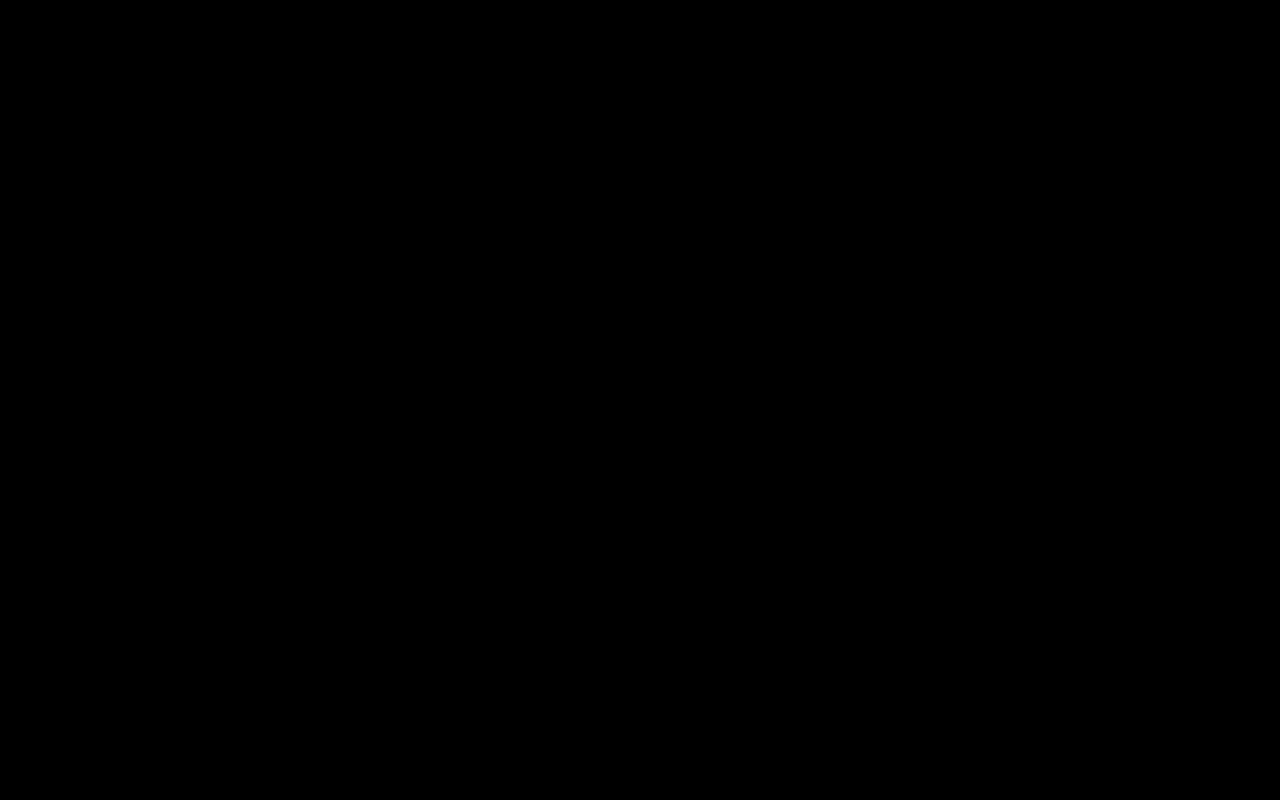
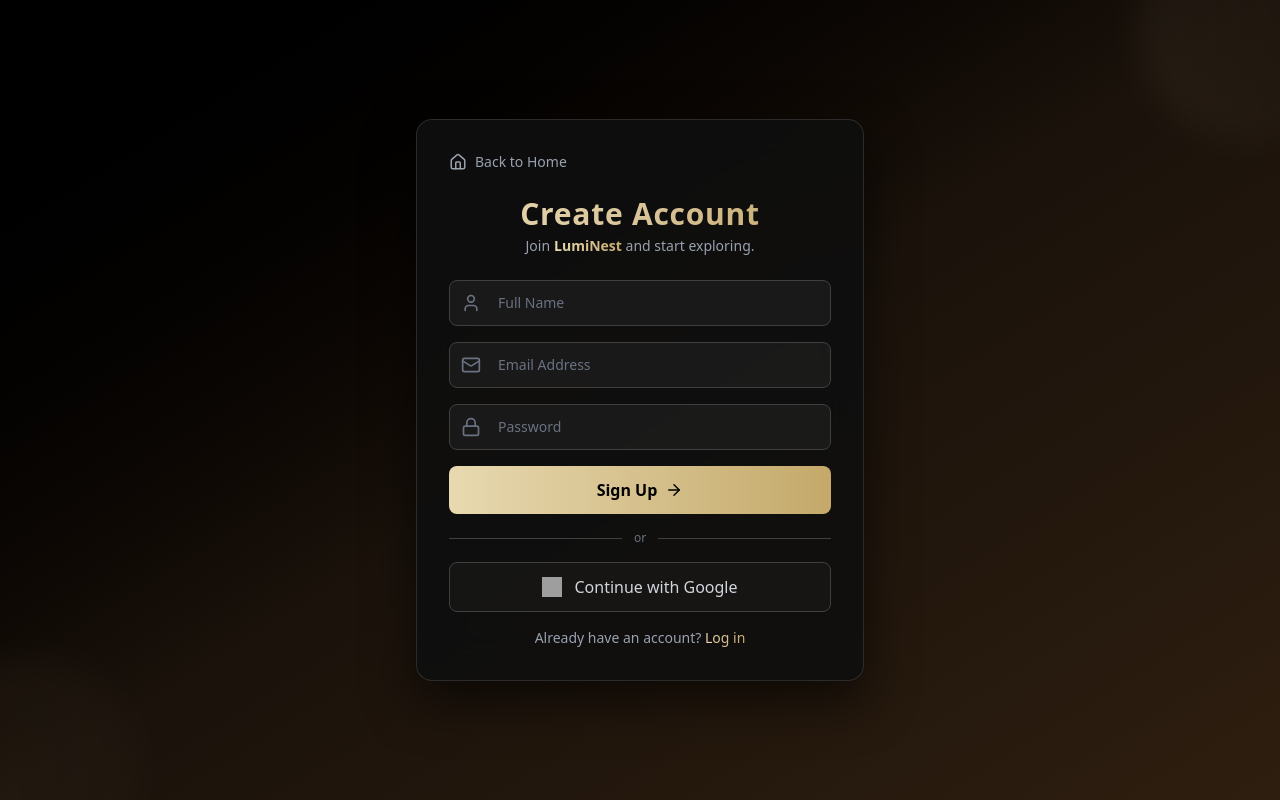
Before and after one commit to Shresth-14/LumiNest, a React (Vite) app in the folder LumiNest/: page /signup in a window 1280 px wide. Before the commit this address had no page. Built offline with nearby package versions, Linux system fonts and the light colour scheme; grey boxes are pictures that could not be loaded.

Commit message:
signup page redesign

```diff
--- a/LumiNest/src/App.jsx
+++ b/LumiNest/src/App.jsx
@@ -2,7 +2,7 @@ import React from "react";
 import { Routes, Route, useLocation } from "react-router-dom";
 import Navbar from "./pages/Navbar";
 import Login from "./pages/login";
-// import Signup from "./pages/Signup";
+import Signup from "./pages/Signup";
 import ApartmentsList from "./pages/ApartmentsList";
 import SkylineHeights from "./pages/apartments/SkylineHeights";
 import OceanViewResidency from "./pages/apartments/OceanViewResidency";
@@ -27,7 +27,7 @@ export default function App() {
         <Route path="/apartments/ocean-view-residency" element={<OceanViewResidency />} />
         <Route path="/apartments/greenwood-villas" element={<GreenwoodVillas />} />
         <Route path="/login" element={<Login />} />
-        {/* <Route path="/signup" element={<Signup />} /> */}
+        <Route path="/signup" element={<Signup />} />
       </Routes>
     </div>
   );
--- /dev/null
+++ b/LumiNest/src/pages/Signup.jsx
@@ -0,0 +1,113 @@
+import { Link } from "react-router-dom";
+import { Mail, Lock, User, ArrowRight, Home } from "lucide-react";
+
+export default function Signup() {
+  return (
+    <div className="min-h-screen bg-linear-to-br from-black via-[#1a120b] to-[#2e1e0f]
+      flex items-center justify-center px-4 font-sans relative overflow-hidden">
+
+      <div className="absolute inset-0">
+        <div className="absolute -top-20 -right-20 w-56 h-56 rounded-full
+          bg-linear-to-r from-[#e8d9b0]/15 via-[#d9c49a]/10 to-[#c4a96a]/5
+          blur-lg opacity-35"></div>
+
+        <div className="absolute -bottom-20 -left-20 w-56 h-56 rounded-full
+          bg-linear-to-r from-[#c4a96a]/15 via-[#d9c49a]/10 to-[#e8d9b0]/5
+          blur-lg opacity-35"></div>
+      </div>
+
+      <div className="relative w-full max-w-md bg-[#0f0f0f]/90 border border-neutral-700/60 backdrop-blur-xl rounded-2xl p-8 shadow-[0_20px_50px_rgba(0,0,0,0.6)]">
+       <Link
+  to="/"
+  className="inline-flex items-center gap-2 text-gray-400 hover:text-[#e8d9b0]
+             transition-all duration-300 mb-6 group"
+>
+  <Home
+    size={18}
+    className="group-hover:scale-110 transition-transform duration-300 text-gray-400 hover:text-[#e8d9b0]"
+  />
+  <span className="text-sm font-medium bg-linear-to-r from-gray-400 to-gray-400
+                   group-hover:from-[#e8d9b0] group-hover:to-[#c4a96a]
+                   bg-clip-text text-transparent transition-all duration-300">
+    Back to Home
+  </span>
+</Link>
+
+
+        <div className="text-center mb-6">
+          <h1 className="text-3xl font-bold bg-linear-to-r from-[#e8d9b0] via-[#d9c49a] to-[#c4a96a] bg-clip-text text-transparent mb-1 tracking-wide">
+            Create Account
+          </h1>
+          <p className="text-gray-400 text-sm">Join
+            <span className="bg-linear-to-r from-[#e8d9b0] to-[#c4a96a] bg-clip-text text-transparent font-semibold ml-1">
+              LumiNest {" "}
+            </span>
+              and start exploring.
+          </p>
+        </div>
+
+        <form className="space-y-4">
+          <div className="relative">
+            <User className="absolute left-3 top-1/2 -translate-y-1/2 text-gray-500 w-5 h-5" />
+            <input
+              type="text"
+              placeholder="Full Name"
+              className="w-full bg-neutral-800/50 border border-neutral-700 rounded-lg pl-12 pr-4 py-3 text-sm text-white placeholder-gray-500 focus:border-[#d9c49a] focus:ring-2 focus:ring-[#d9c49a]/30 outline-none"
+              required
+            />
+          </div>
+
+          <div className="relative">
+            <Mail className="absolute left-3 top-1/2 -translate-y-1/2 text-gray-500 w-5 h-5" />
+            <input
+              type="email"
+              placeholder="Email Address"
+              className="w-full bg-neutral-800/50 border border-neutral-700 rounded-lg pl-12 pr-4 py-3 text-sm text-white placeholder-gray-500 focus:border-[#d9c49a] focus:ring-2 focus:ring-[#d9c49a]/30 outline-none"
+              required
+            />
+          </div>
+
+          <div className="relative">
+            <Lock className="absolute left-3 top-1/2 -translate-y-1/2 text-gray-500 w-5 h-5" />
+            <input
+              type="password"
+              placeholder="Password"
+              className="w-full bg-neutral-800/50 border border-neutral-700 rounded-lg pl-12 pr-4 py-3 text-sm text-white placeholder-gray-500 focus:border-[#d9c49a] focus:ring-2 focus:ring-[#d9c49a]/30 outline-none"
+              required
+            />
+          </div>
+
+          <button
+            type="submit"
+            className="w-full bg-linear-to-r from-[#e8d9b0] to-[#c4a96a] hover:from-[#f3e6c1] hover:to-[#d9b877] text-black font-semibold py-3 rounded-lg transition-all duration-200 transform hover:scale-105 hover:shadow-lg flex items-center justify-center gap-2"
+          >
+            Sign Up <ArrowRight size={18} />
+          </button>
+        </form>
+
+        <div className="my-4 flex items-center">
+          <div className="flex-1 h-px bg-neutral-700"></div>
+          <span className="px-3 text-gray-500 text-xs">or</span>
+          <div className="flex-1 h-px bg-neutral-700"></div>
+        </div>
+
+        {/* Google Signup */}
+        <button className="w-full border border-neutral-700 hover:border-[#d9c49a]/60 bg-neutral-800/30 hover:bg-[#c4a96a]/5 text-gray-300 hover:text-white py-3 rounded-lg transition-all duration-200 flex items-center justify-center gap-3">
+          <img
+            src="https://www.svgrepo.com/show/475656/google-color.svg"
+            alt="Google"
+            className="w-5 h-5"
+          />
+          Continue with Google
+        </button>
+
+        <div className="mt-4 text-center text-gray-400 text-sm">
+          Already have an account?{" "}
+          <Link to="/login" className="bg-linear-to-r from-[#e8d9b0] to-[#c4a96a] bg-clip-text text-transparent font-medium hover:opacity-80">
+            Log in
+          </Link>
+        </div>
+      </div>
+    </div>
+  );
+}
```
